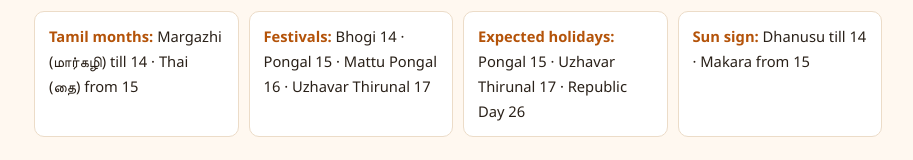
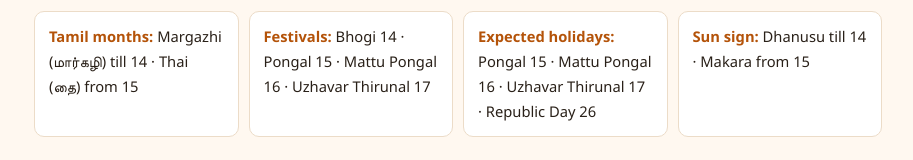
Before and after one commit to wudi953/tamilcalendarhub, a plain HTML site: page 2028/january/index.html in a window 1280 px wide. Shown: the part 278-438 px from the top of the page, without its empty margins (182-1095 px from the left). Drawn offline with Linux system fonts and the light colour scheme.

Commit message:
2028更新

```diff
--- a/2028/january/index.html
+++ b/2028/january/index.html
@@ -40,7 +40,7 @@
 <div class="facts">
 <div class="fact"><b>Tamil months:</b> Margazhi (மார்கழி) till 14 · Thai (தை) from 15</div>
 <div class="fact"><b>Festivals:</b> Bhogi 14 · Pongal 15 · Mattu Pongal 16 · Uzhavar Thirunal 17</div>
-<div class="fact"><b>Expected holidays:</b> Pongal 15 · Uzhavar Thirunal 17 · Republic Day 26</div>
+<div class="fact"><b>Expected holidays:</b> Pongal 15 · Mattu Pongal 16 · Uzhavar Thirunal 17 · Republic Day 26</div>
 <div class="fact"><b>Sun sign:</b> Dhanusu till 14 · Makara from 15</div>
 </div>
 
```
